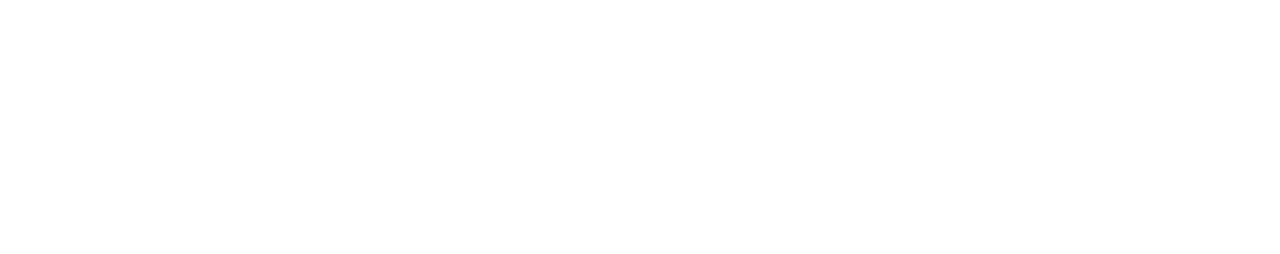
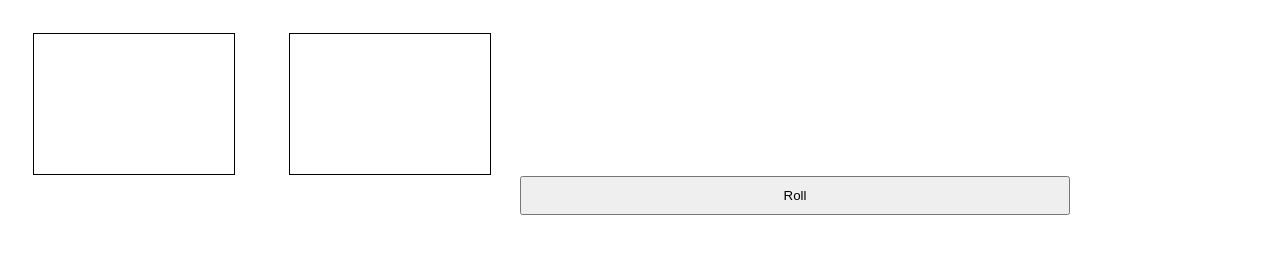
Before and after one commit to jasonarritt/Dice, a plain HTML site: page index.html in a window 1280 px wide. Drawn offline with Linux system fonts and the light colour scheme.

Commit message:
Initial HTML and CSS

```diff
--- a/index.html
+++ b/index.html
@@ -6,6 +6,13 @@
     <title>Dice</title>
     <link rel="stylesheet" href="style.css" />
   </head>
-  <body></body>
+  <body>
+    <div class="gameArea">
+      <div id="output"></div>
+      <div id="player1"></div>
+      <div id="player2"></div>
+      <button type="button">Roll</button>
+    </div>
+  </body>
   <script src="script.js"></script>
 </html>
--- a/style.css
+++ b/style.css
@@ -0,0 +1,22 @@
+#player1,
+#player2 {
+  display: inline-block;
+  width: 200px;
+  height: 140px;
+  border: 1px solid black;
+  margin: 25px;
+  text-align: center;
+  font-size: 7em;
+}
+
+#output {
+  width: 550px;
+  text-align: center;
+  font-size: 2em;
+}
+
+button {
+  padding: 10px;
+  text-align: center;
+  width: 550px;
+}
```
